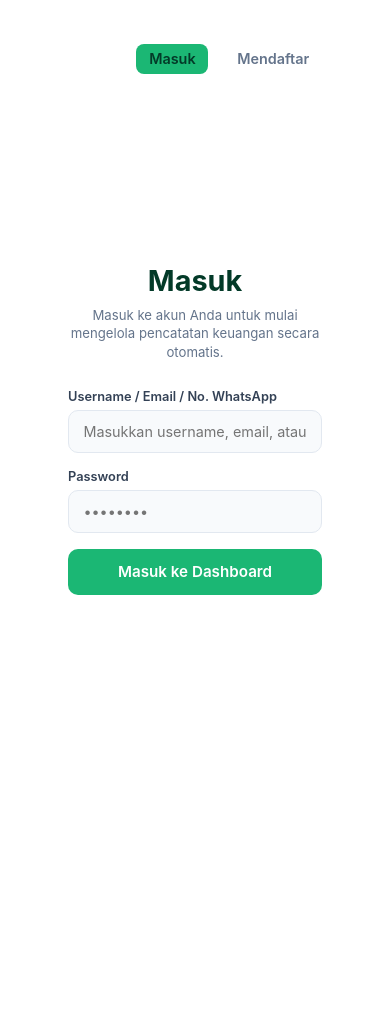
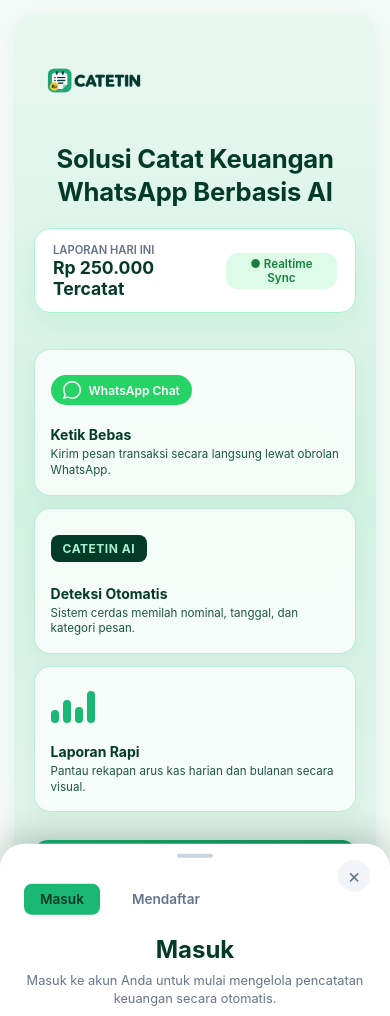
Before and after one commit to MagyenaTwo/catetin, a Python web app: template app/templates/index.html in a window 390 px wide. Before the commit the page ends 595 px from the top, so only its background shows below. Run offline with Jinja, Linux system fonts and the light colour scheme; the template is opened without the code that fills it, so the values that code supplies are empty.

Commit message:
update tempalte mobile

```diff
--- a/app/static/css/style.css
+++ b/app/static/css/style.css
@@ -500,3 +500,200 @@ button:disabled {
     justify-content: center;
     gap: 8px;
 }
+
+
+/* ==========================================================================
+   MOBILE WEB IMPROVEMENTS (Clean, Spacious & Fixed Close Button)
+   ========================================================================== */
+
+/* Overlay Transparan dengan Blur Smooth */
+.mobile-overlay {
+    position: fixed;
+    top: 0;
+    left: 0;
+    width: 100vw;
+    height: 100vh;
+    background: rgba(3, 58, 40, 0.4);
+    backdrop-filter: blur(6px);
+    -webkit-backdrop-filter: blur(6px);
+    z-index: 999;
+    opacity: 0;
+    visibility: hidden;
+    transition: opacity 0.3s ease, visibility 0.3s ease;
+}
+
+.mobile-overlay.active {
+    opacity: 1;
+    visibility: visible;
+}
+
+.mobile-close-btn, .btn-hero-cta {
+    display: none;
+}
+
+@media (max-width: 900px) {
+    html, body {
+        overflow-y: auto;
+        height: auto;
+        background-color: #f4faf7;
+    }
+
+    .wrapper {
+        grid-template-columns: 1fr;
+        padding: 0.85rem;
+        height: auto;
+        min-height: 100vh;
+    }
+
+    /* --------------------------------------------------
+       HERO CARD MOBILE DESIGN
+       -------------------------------------------------- */
+    .hero-card {
+        display: flex;
+        padding: 1.75rem 1.25rem 1.5rem 1.25rem;
+        border-radius: 20px;
+        gap: 1.25rem;
+        box-shadow: 0 4px 20px rgba(27, 183, 116, 0.08);
+    }
+
+    .logo-img {
+        height: 80px; /* Ukuran logo disesuaikan agar proporsional */
+    }
+
+    .hero-title h1 {
+        font-size: 1.6rem;
+        line-height: 1.3;
+    }
+
+    .dashboard-preview-card {
+        padding: 0.85rem 1.15rem;
+        max-width: 100%;
+    }
+
+    .feature-cards {
+        flex-direction: column;
+        width: 100%;
+        max-width: 100%;
+        gap: 0.75rem;
+    }
+
+    .feature-item {
+        width: 100%;
+        padding: 1rem;
+    }
+
+    /* Tombol Utama "Coba Sekarang" di Landing Mobile */
+    .btn-hero-cta {
+        display: block;
+        width: 100%;
+        padding: 0.95rem;
+        background: linear-gradient(135deg, #1bb774 0%, #159a61 100%);
+        color: #ffffff;
+        border: none;
+        border-radius: 14px;
+        font-size: 1rem;
+        font-weight: 700;
+        cursor: pointer;
+        margin-top: 0.5rem;
+        box-shadow: 0 6px 16px rgba(27, 183, 116, 0.3);
+        transition: transform 0.15s ease;
+    }
+
+    .btn-hero-cta:active {
+        transform: scale(0.98);
+    }
+
+    /* --------------------------------------------------
+       BOTTOM SHEET MODAL (Fixed Nav & Close Button)
+       -------------------------------------------------- */
+    .auth-container {
+        position: fixed;
+        left: 0;
+        bottom: 0;
+        width: 100vw;
+        max-height: 88vh;
+        overflow-y: auto;
+        background: #ffffff;
+        border-radius: 24px 24px 0 0;
+        padding: 2.5rem 1.5rem 2rem 1.5rem;
+        box-shadow: 0 -10px 30px rgba(0, 0, 0, 0.18);
+        z-index: 1000;
+
+        /* Animasi Slide Up Smooth */
+        transform: translateY(100%);
+        transition: transform 0.35s cubic-bezier(0.16, 1, 0.3, 1);
+    }
+
+    .auth-container.active {
+        transform: translateY(0);
+    }
+
+    /* Garis indikator drag di bagian paling atas modal */
+    .auth-container::before {
+        content: '';
+        position: absolute;
+        top: 10px;
+        left: 50%;
+        transform: translateX(-50%);
+        width: 36px;
+        height: 4px;
+        background-color: #cbd5e1;
+        border-radius: 2px;
+    }
+
+    /* POSISI TOMBOL CLOSE: Diberi margin khusus agar tidak bentrok dengan Nav */
+    .mobile-close-btn {
+        display: flex;
+        align-items: center;
+        justify-content: center;
+        position: absolute;
+        top: 1rem;
+        right: 1.25rem;
+        background: #f1f5f9;
+        border: none;
+        width: 32px;
+        height: 32px;
+        border-radius: 50%;
+        font-size: 1.25rem;
+        color: #64748b;
+        cursor: pointer;
+        z-index: 10;
+        transition: background 0.2s;
+    }
+
+    .mobile-close-btn:active {
+        background: #e2e8f0;
+    }
+
+    /* PENATAAN NAV TAB (Masuk / Mendaftar): Digeser ke kiri agar aman dari tombol close */
+    .top-nav {
+        justify-content: flex-start;
+        padding-right: 40px; /* Jarak aman agar tab tidak menyentuh tombol close */
+        margin-bottom: 1.25rem;
+    }
+
+    .nav-btn {
+        padding: 0.45rem 1rem;
+        font-size: 0.85rem;
+    }
+
+    /* Form UI Refinement */
+    .auth-content h2 {
+        font-size: 1.5rem;
+    }
+
+    .auth-content p.sub {
+        font-size: 0.8rem;
+        margin-bottom: 1.25rem;
+    }
+
+    .form-group input {
+        font-size: 16px; /* Mencegah auto-zoom Safari/iOS */
+        padding: 0.8rem 0.9rem;
+    }
+
+    .otp-digit {
+        height: 44px;
+        font-size: 18px;
+    }
+}
--- a/app/static/js/login.js
+++ b/app/static/js/login.js
@@ -346,3 +346,21 @@ document.addEventListener('DOMContentLoaded', () => {
         }
     });
 });
+
+function openAuthModal() {
+    const authContainer = document.getElementById('auth-container');
+    const overlay = document.getElementById('mobile-overlay');
+
+    if (authContainer) authContainer.classList.add('active');
+    if (overlay) overlay.classList.add('active');
+    document.body.style.overflow = 'hidden';
+}
+
+function closeAuthModal() {
+    const authContainer = document.getElementById('auth-container');
+    const overlay = document.getElementById('mobile-overlay');
+
+    if (authContainer) authContainer.classList.remove('active');
+    if (overlay) overlay.classList.remove('active');
+    document.body.style.overflow = 'auto';
+}
--- a/app/templates/index.html
+++ b/app/templates/index.html
@@ -8,6 +8,9 @@
     <link rel="stylesheet" href="/static/css/style.css">
 </head>
 <body>
+
+    <!-- Overlay Latar Belakang untuk Mobile Modal -->
+    <div class="mobile-overlay" id="mobile-overlay" onclick="closeAuthModal()"></div>
 
     <div class="wrapper">
         <div class="hero-card">
@@ -63,6 +66,9 @@
                 </div>
             </div>
 
+            <!-- Tombol CTA khusus Mobile -->
+            <button class="btn-hero-cta" onclick="openAuthModal()">Coba Sekarang</button>
+
             <div class="hero-footer">
                 <div class="divider-text"><span>Catatan Keuangan Otomatis via WhatsApp</span></div>
                 <div class="family-logos">
@@ -75,7 +81,10 @@
             </div>
         </div>
 
-        <div class="auth-container">
+        <div class="auth-container" id="auth-container">
+            <!-- Tombol Close independen dari top-nav -->
+            <button class="mobile-close-btn" onclick="closeAuthModal()" aria-label="Tutup">&times;</button>
+
             <div class="top-nav">
                 <button class="nav-btn active" id="nav-login" onclick="showForm('login')">Masuk</button>
                 <button class="nav-btn" id="nav-register" onclick="showForm('register')">Mendaftar</button>
@@ -158,8 +167,6 @@
                     </button>
                 </form>
             </div>
-
-            <div></div>
         </div>
     </div>
 
```
